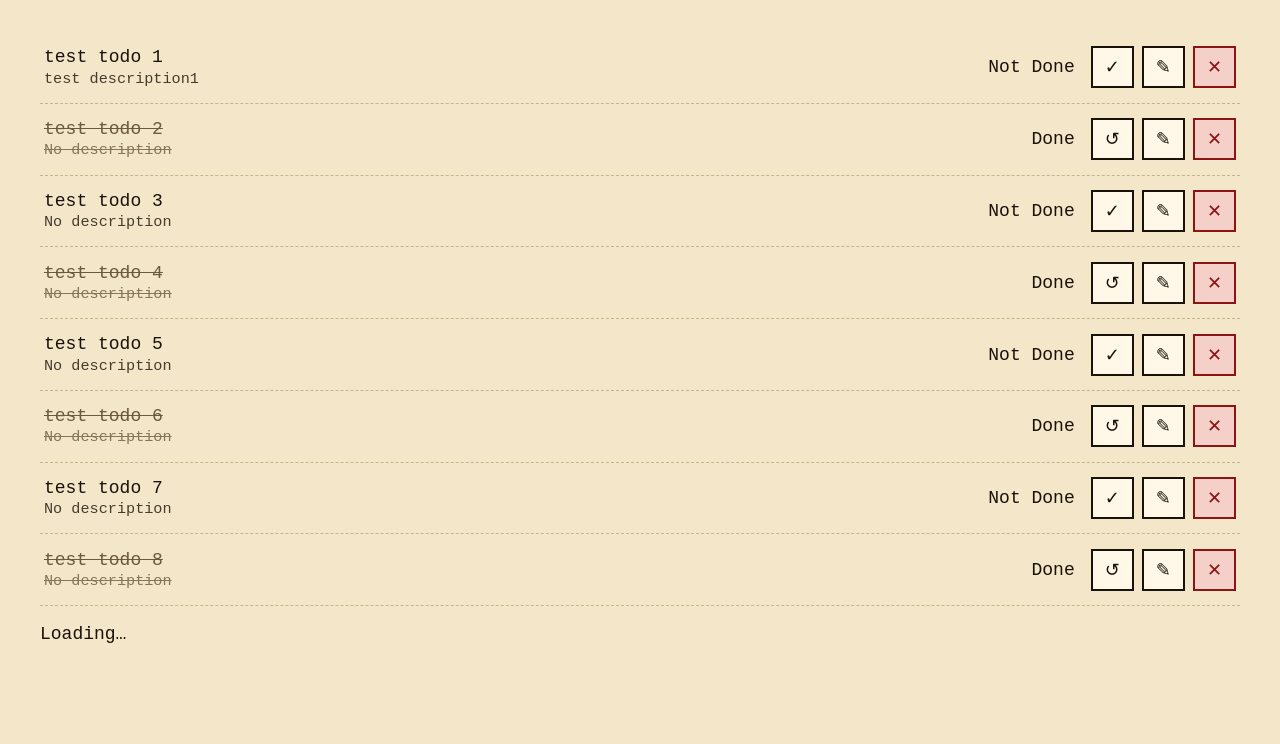
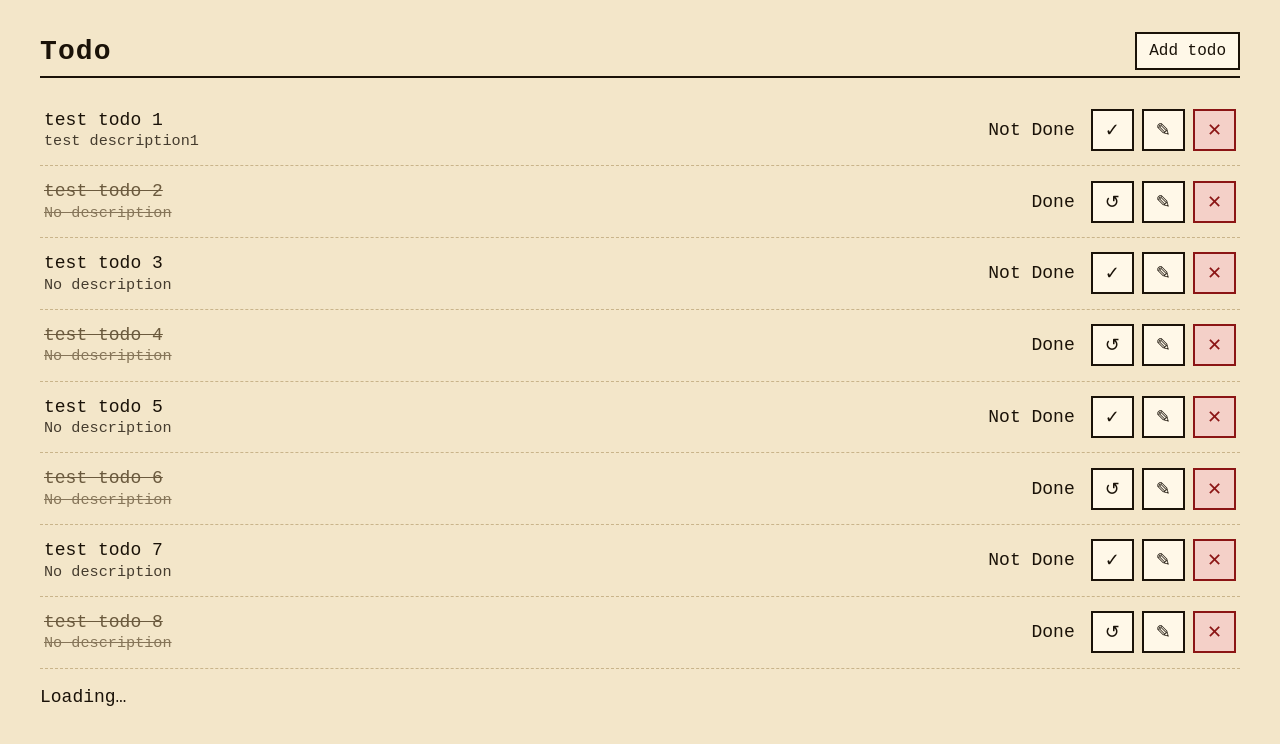
Before and after one commit to mathusan95/typeb-digital-fullstack, a React (Vite) app in the folder packages/client/: page / in a window 1280 px wide. Shown: the top 744 px of the page. Built offline with nearby package versions, Linux system fonts and the light colour scheme.

Commit message:
add btn to add new todo

```diff
--- /dev/null
+++ b/packages/client/src/features/todo/AddTodoModal.tsx
@@ -0,0 +1,45 @@
+import { FormEvent, useState } from "react";
+import { Button } from "../../components/Button";
+import { Modal } from "../../components/Modal";
+
+type AddTodoModalProps = {
+  onSave: (title: string, description: string | null) => void;
+  onClose: () => void;
+};
+
+export function AddTodoModal({ onSave, onClose }: AddTodoModalProps) {
+  const [title, setTitle] = useState("");
+  const [description, setDescription] = useState("");
+
+  function handleSubmit(event: FormEvent<HTMLFormElement>) {
+    event.preventDefault();
+    onSave(title.trim(), description.trim() || null);
+    onClose();
+  }
+
+  return (
+    <Modal title="Add todo" onClose={onClose}>
+      <form className="modal-form" onSubmit={handleSubmit}>
+        <label>
+          Title
+          <input
+            value={title}
+            onChange={(event) => setTitle(event.target.value)}
+            required
+          />
+        </label>
+        <label>
+          Description
+          <input
+            value={description}
+            onChange={(event) => setDescription(event.target.value)}
+          />
+        </label>
+        <div className="todo-actions">
+          <Button type="submit">Add</Button>
+          <Button onClick={onClose}>Cancel</Button>
+        </div>
+      </form>
+    </Modal>
+  );
+}
--- a/packages/client/src/features/todo/ListTodo.tsx
+++ b/packages/client/src/features/todo/ListTodo.tsx
@@ -2,6 +2,7 @@ import { useEffect, useState } from "react";
 import InfiniteScroll from "react-infinite-scroll-component";
 import { Button } from "../../components/Button";
 import type { Todo } from "../../store/useTodoStore";
+import { AddTodoModal } from "./AddTodoModal";
 import { ConfirmDeleteModal } from "./ConfirmDeleteModal";
 import { EditTodoModal } from "./EditTodoModal";
 
@@ -12,6 +13,7 @@ export function ListTodo() {
   const [visibleCount, setVisibleCount] = useState(PAGE_SIZE);
   const [deletingId, setDeletingId] = useState<string | null>(null);
   const [editingId, setEditingId] = useState<string | null>(null);
+  const [isAdding, setIsAdding] = useState(false);
 
   // sample data from todo.json
   useEffect(() => {
@@ -47,8 +49,27 @@ export function ListTodo() {
     );
   }
 
+  function addTodo(title: string, description: string | null) {
+    const now = new Date().toISOString();
+    const todo: Todo = {
+      id: crypto.randomUUID(),
+      title,
+      description,
+      done: false,
+      createdAt: now,
+      updatedAt: now,
+    };
+
+    setTodosState((todos) => [todo, ...todos]);
+    setVisibleCount((count) => count + 1);
+  }
+
   return (
     <>
+      <header className="todo-header">
+        <h1>Todo</h1>
+        <Button onClick={() => setIsAdding(true)}>Add todo</Button>
+      </header>
       <div id="todo-scroll" className="todo-list">
         <InfiniteScroll
           dataLength={visibleTodos.length}
@@ -108,6 +129,9 @@ export function ListTodo() {
           </ul>
         </InfiniteScroll>
       </div>
+      {isAdding ? (
+        <AddTodoModal onSave={addTodo} onClose={() => setIsAdding(false)} />
+      ) : null}
       {editing ? (
         <EditTodoModal
           key={editing.id}
--- a/packages/client/src/index.css
+++ b/packages/client/src/index.css
@@ -41,11 +41,20 @@ main {
 }
 
 h1 {
-  margin: 0 0 1rem;
+  margin: 0;
   font-size: 1.75rem;
   letter-spacing: 0.04em;
+}
+
+.todo-header {
+  display: flex;
+  align-items: center;
+  justify-content: space-between;
+  gap: 1rem;
+  margin-bottom: 1rem;
+  padding-bottom: 0.4rem;
   border-bottom: 2px solid var(--ink);
-  padding-bottom: 0.4rem;
+  flex-shrink: 0;
 }
 
 ul {
--- a/packages/client/src/store/useTodoStore.ts
+++ b/packages/client/src/store/useTodoStore.ts
@@ -1,13 +1,12 @@
 import { create } from "zustand";
-import { Timestamp } from "mongodb";
 
 export type Todo = {
   id: string;
   title: string;
   description: string | null;
   done: boolean;
-  createdAt: Timestamp;
-  updatedAt: Timestamp;
+  createdAt: string;
+  updatedAt: string;
 };
 
 type TodoState = {
```
